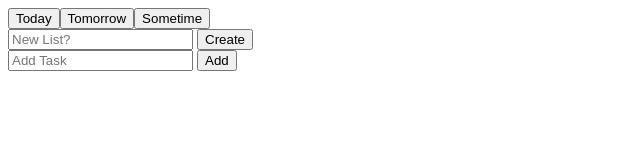
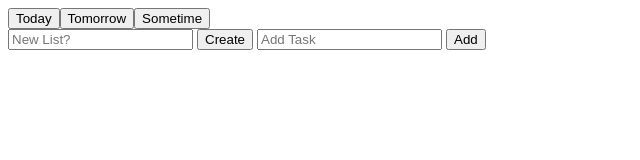
Before and after one commit to hihello-bye/to-do-list, a website built with webpack: page src/template.html in a window 1280 px wide. Shown: the whole page, without its empty margins (0-640 px from the left). Built offline with nearby package versions, Linux system fonts and the light colour scheme.

Commit message:
Reflect layout wanted

```diff
--- a/src/template.html
+++ b/src/template.html
@@ -6,15 +6,22 @@
     <title>To Do List</title>
 </head>
 <body>
+<div id="mainContainer">
+
    <div id="listContainer">
    </div>
-   <input type="text" id="newListInput" placeholder="New List?">
-    <button id="createListBtn">Create</button>
 
    <div id="taskContainer">
    </div>
+
+<div id="inputContainer">
+   <input type="text" id="newListInput" placeholder="New List?">
+    <button id="createListBtn">Create</button>
    <input type="text" id="newTaskInput" placeholder="Add Task">
    <button id="addTaskBtn">Add</button>
+</div>
+
+</div>
 
 </body>
 </html>
```
